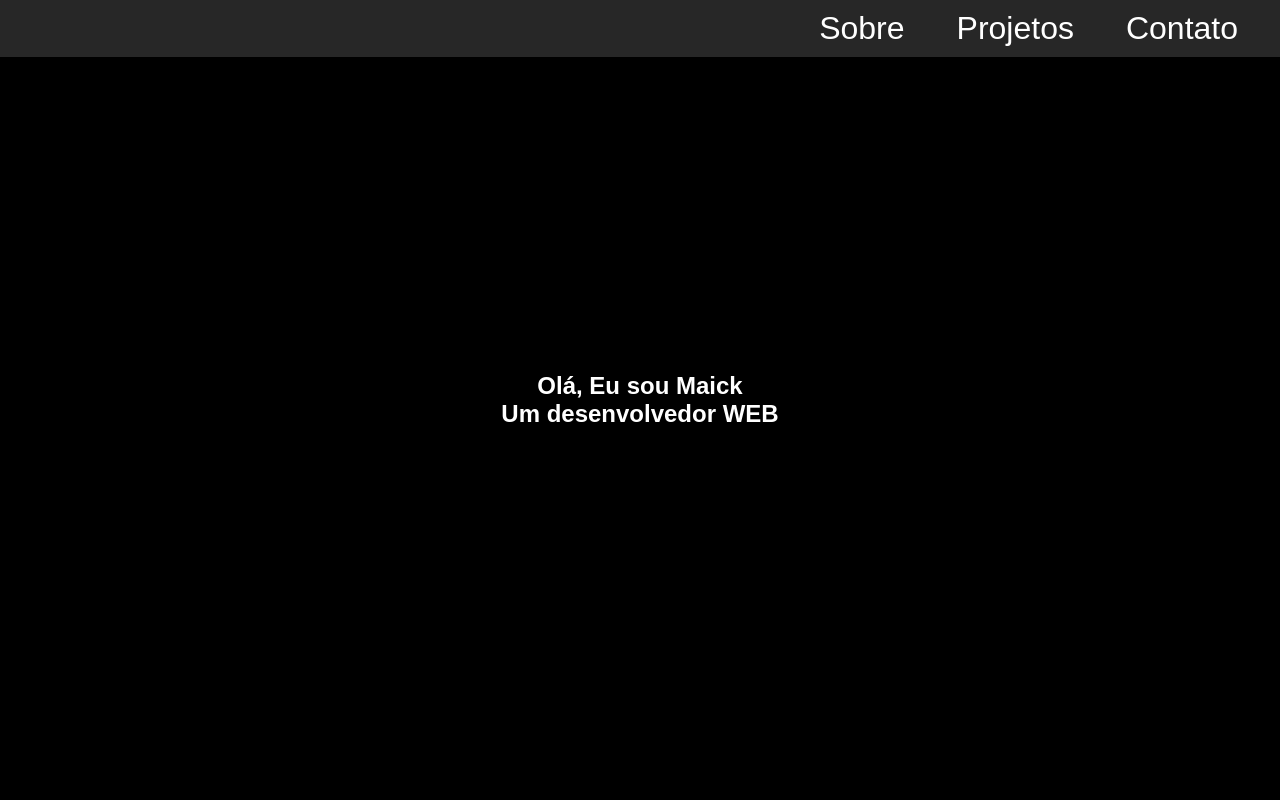
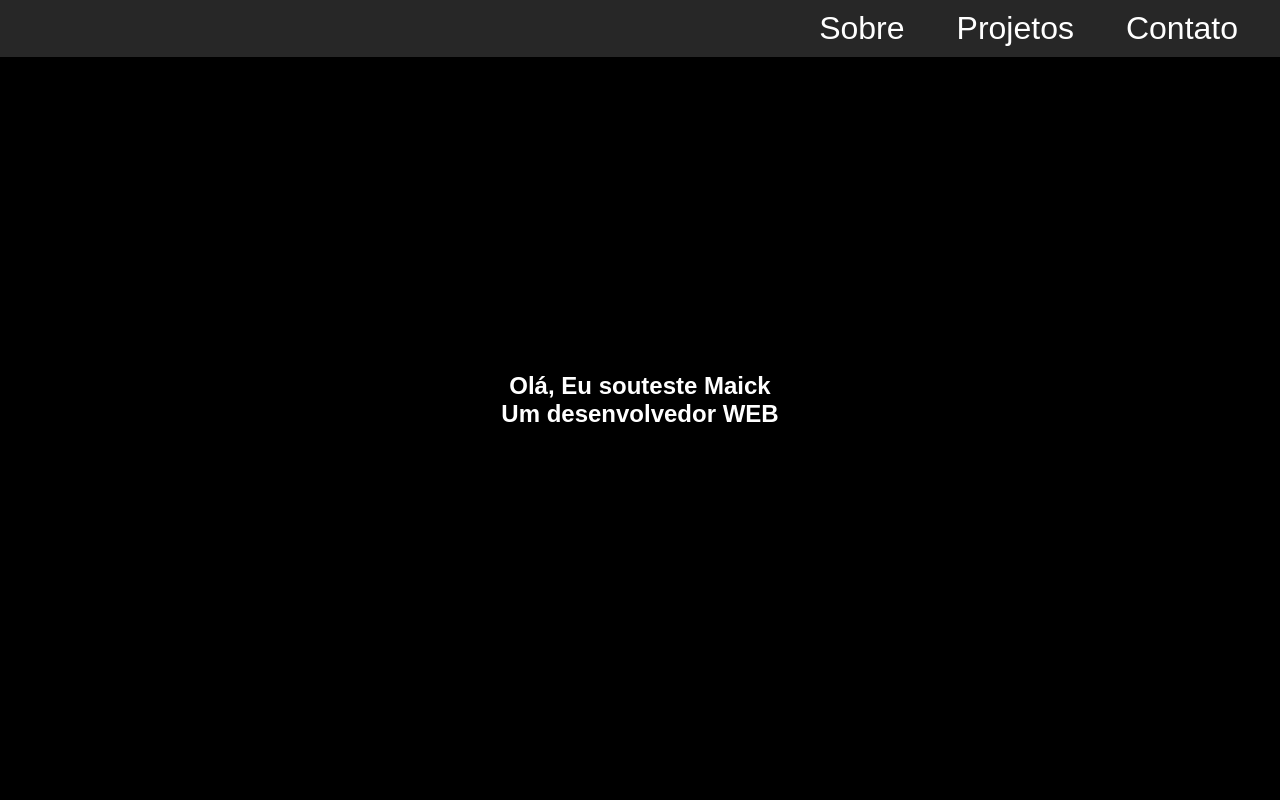
Before and after one commit to MaickDuarte/MaickDuarte, a plain HTML site: page index.html in a window 1280 px wide. Shown: the top 800 px of the page. Drawn offline with Linux system fonts and the light colour scheme.

Commit message:
Update index.html

```diff
--- a/index.html
+++ b/index.html
@@ -11,7 +11,7 @@
         <a href="#contato" class="nav-items">Contato</a>
     </nav>
     <section id="welcome-section">
-        <h1>Olá, Eu sou Maick</h1>
+        <h1>Olá, Eu souteste Maick</h1>
         <h2>Um desenvolvedor WEB</h2>
     </section>
     <section id="projects">
```
